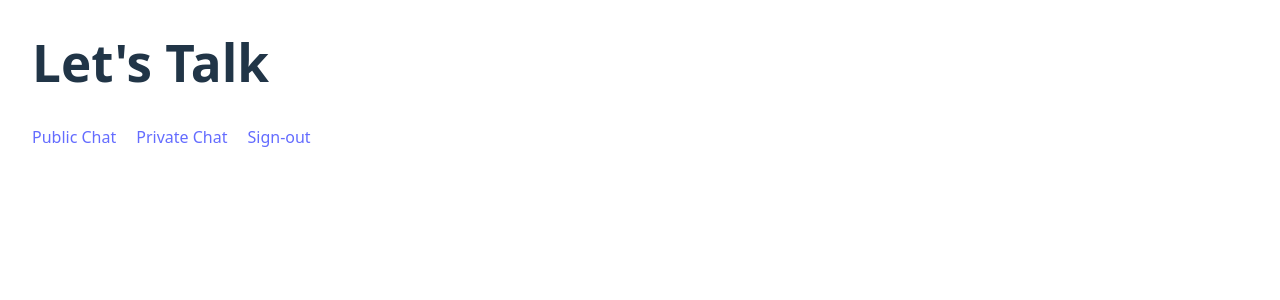
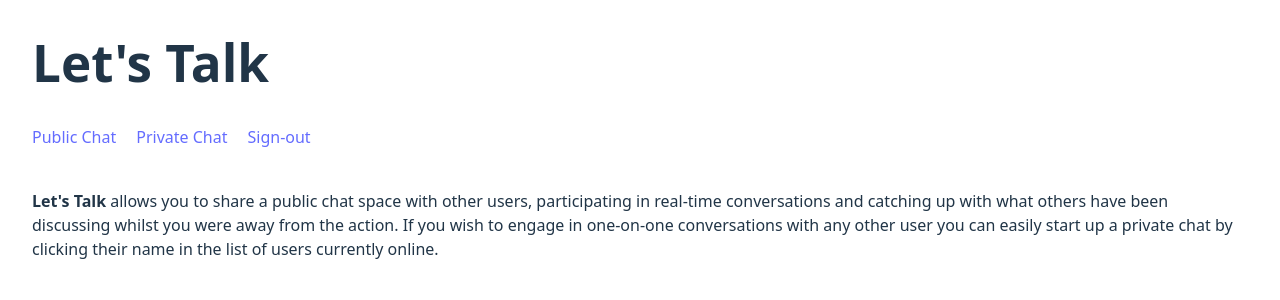
Before and after one commit to wmfsdev/chat-client, a React (Vite) app: page / in a window 1280 px wide. Shown: the top 300 px of the page. Built offline with nearby package versions, Linux system fonts and the light colour scheme; no server answers.

Commit message:
create useLocation hook to use as part of conditional logic for rendering app description on root path

```diff
--- a/src/App.jsx
+++ b/src/App.jsx
@@ -1,7 +1,7 @@
 
 import { useState, useEffect } from 'react'
 import './App.css'
-import { Link, Outlet, useNavigate, useLoaderData } from 'react-router-dom'
+import { Link, Outlet, useNavigate, useLoaderData, useLocation } from 'react-router-dom'
 import { io } from 'socket.io-client'
 
 const token = localStorage.getItem("token")
@@ -22,6 +22,8 @@ const App = () => {
   const navigate = useNavigate()
   const [error, setError] = useState(null)
   const [auth, setAuth] = useState(false)
+  const [homeNavStatus, setHomeNavStatus] = useState(true)
+  const location = useLocation()
 
   useEffect(() => {
     socket.on("connect_error", err => {
@@ -40,6 +42,12 @@ const App = () => {
       socket.off("connect_error")
     }
   }, [navigate])
+
+  useEffect(() => {
+    if (location.pathname !== '/') {
+      setHomeNavStatus(false)
+    } else setHomeNavStatus(true)
+  }, [location])
 
   const logOut = () => {
     console.log("disconnect")
@@ -68,6 +76,14 @@ const App = () => {
       }
     </div>
     </header>
+    { homeNavStatus ?
+      <div className="app-desc">
+        <p><b>Let's Talk</b> allows you to share a public chat space with other users, participating in real-time conversations and catching up with what others have been discussing whilst you were away from the action. If you wish to engage in one-on-one conversations with any other user you can easily start up a private chat by clicking their name in the list of users currently online.</p>
+      </div>
+      :
+      null
+    }
+
     <Outlet context={ [socket, error, setError, auth, setAuth] }/>
     </>
   )
```
